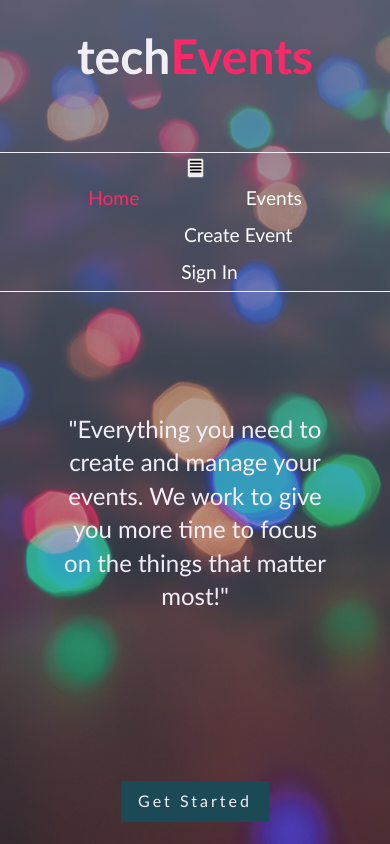
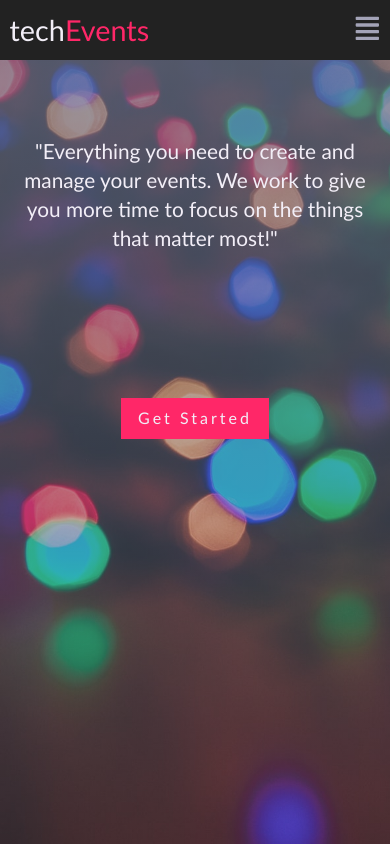
Before and after one commit to AbuchiKings/tech-Events, a React (Create React App) app: page / in a window 390 px wide. Shown: the top 844 px of the page. Built offline with nearby package versions, Linux system fonts and the light colour scheme.

Commit message:
chore: converted Navbar component to function component

```diff
--- a/src/App.css
+++ b/src/App.css
@@ -25,6 +25,10 @@ body {
   color: var(--mainBlack);
   font-family: 'Gill Sans', 'Gill Sans MT', Calibri, 'Trebuchet MS', sans-serif;
   line-height: 1.4;
+}
+
+ul li {
+  list-style-type: none;
 }
 
 h1 {
@@ -71,9 +75,9 @@ a:hover {
   text-decoration: none;
   letter-spacing: var(--mainSpacing);
   color: var(--mainWhite);
-  background: var(--charcoal);
+  background: var(--roseRed);
   padding: 0.4rem 0.9rem;
-  border: 3px solid var(--charcoal);
+  border: 3px solid var(--roseRed);
   transition: var(--mainTransition);
   cursor: pointer;
 }
@@ -102,103 +106,9 @@ header h1 {
   margin-bottom: 1.5em;
 }
 
-header .roseRed {
+.roseRed {
   color: var(--roseRed);
   font-family: 'Gill Sans', 'Gill Sans MT', Calibri;
-}
-
-header .navbar {
-  border-top: 1px solid var(--mainWhite);
-  border-bottom: 1px solid var(--mainWhite);
-  width: 100%;
-  font-size: 1.2em;
-  z-index: 1;
-  transition: background-color 0.3s linear;
-  -webkit-transition: background-color 0.3s linear;
-  -moz-transition: background-color 0.3s linear;
-  -ms-transition: background-color 0.3s linear;
-  -o-transition: background-color 0.3s linear;
-}
-
-header .sticky {
-  position: fixed;
-  top: 0;
-  padding-top: 20px;
-  padding-bottom: 20px;
-  background-color: var(--mainBlack);
-  display: flex;
-  justify-content: space-between;
-}
-
-header div {
-  display: inline-block;
-}
-
-header ul {
-  display: inline-block;
-  transition: var(--mainTransition);
-}
-
-ul li {
-  list-style-type: none;
-}
-
-header .logo {
-  display: inline-block;
-  width: 1px;
-  height: 1px;
-  font-size: 0px;
-  transition: var(--mainTransition);
-  -webkit-transition: var(--mainTransition);
-  -moz-transition: var(--mainTransition);
-  -ms-transition: var(--mainTransition);
-  -o-transition: var(--mainTransition);
-}
-
-header .nav-logo {
-  width: initial;
-  height: initial;
-  display: inline-block;
-  padding: 0px 20px 0px 20px;
-  overflow: visible;
-  font-size: 2em;
-}
-
-header .nav-logo a {
-  color: white;
-}
-
-header .nav-logo a:hover {
-  text-decoration: none;
-}
-
-header ul .nav-links {
-  display: inline-block;
-  padding: 5px 10px;
-}
-
-li.nav-links+li.nav-links {
-  margin-left: 4.5em;
-}
-
-li.nav-links:nth-of-type(1) {
-  color: var(--roseRed);
-}
-
-li.nav-links:nth-of-type(4) {
-  margin-right: 3em;
-}
-
-header ul .nav-links a {
-  color: white;
-}
-
-header ul .nav-links a:hover {
-  text-decoration: underline;
-}
-
-header .nav-links .active {
-  color: var(--roseRed)
 }
 
 header .catchPhrase {
@@ -212,6 +122,153 @@ header .catchPhrase {
 .header-btn {
   padding: 15px;
   background-color: var(--roseRed);
+}
+
+@media screen and (max-width: 768px) {
+  header h1 {
+    display: none;
+  }
+  header .catchPhrase {
+    font-size: 1.3em;
+    width: 90%;
+    margin: 5em auto 7em;
+  }
+}
+
+/*navbar */
+
+.navbar {
+  border-top: 1px solid var(--mainWhite);
+  border-bottom: 1px solid var(--mainWhite);
+  padding-left: 20px;
+  padding-right: 20px;
+  width: 100%;
+  font-size: 1.2em;
+  z-index: 1;
+  transition: background-color 0.3s linear;
+  -webkit-transition: background-color 0.3s linear;
+  -moz-transition: background-color 0.3s linear;
+  -ms-transition: background-color 0.3s linear;
+  -o-transition: background-color 0.3s linear;
+}
+
+.sticky {
+  position: fixed;
+  top: 0;
+  padding-top: 20px;
+  padding-bottom: 20px;
+  background-color: var(--mainBlack);
+  display: flex;
+  justify-content: space-between;
+  border: none;
+}
+
+.nav-header, .nav-div {
+  display: inline-block;
+}
+
+.logo {
+  display: inline-block;
+  width: 1px;
+  height: 1px;
+  font-size: 0px;
+  transition: var(--mainTransition);
+  -webkit-transition: var(--mainTransition);
+  -moz-transition: var(--mainTransition);
+  -ms-transition: var(--mainTransition);
+  -o-transition: var(--mainTransition);
+}
+
+.nav-logo {
+  width: initial;
+  height: initial;
+  display: inline-block;
+  overflow: visible;
+  font-size: 2em;
+}
+
+.logo a {
+  color: var(--mainWhite);
+}
+
+.logo, .nav-logo a:hover {
+  text-decoration: none;
+}
+
+.nav-btn {
+  display: none;
+}
+
+.nav-div ul .nav-links {
+  display: inline-block;
+  padding: 5px 1.5em;
+}
+
+.nav-div ul .nav-links a {
+  color: white;
+}
+
+.nav-div ul .nav-links a:hover {
+  text-decoration: underline;
+}
+
+.nav-links .active {
+  color: var(--roseRed)
+}
+
+@media screen and (max-width: 768px) {
+  .nav-header {
+    display: flex;
+    justify-content: space-between;
+  }
+  .logo {
+    width: initial;
+    height: initial;
+    display: inline-block;
+    overflow: visible;
+    font-size: 1.5em;
+  }
+  .navbar {
+    position: fixed;
+    top: 0;
+    padding: 0.5em;
+    background-color: var(--mainBlack);
+    display: block;
+    border: none;
+  }
+  .nav-btn {
+    display: inline-block;
+    background: transparent;
+    border: none;
+    cursor: pointer;
+    outline: none;
+  }
+  .nav-icon {
+    font-size: 2.0em;
+    color: var(--mainWhite);
+    color: var(--serenity);
+  }
+  .nav-div {
+    height: 0;
+    overflow: hidden;
+    transition: var(--mainTransition);
+    list-style-type: none;
+  }
+  .show-nav {
+    height: 9em;
+  }
+  .nav-div, .navbar ul {
+    display: block;
+    width: 100%;
+  }
+  .nav-div ul .nav-links {
+    display: block;
+    padding: 0.4em 0;
+    color: var(--mainBlack);
+    transition: var(--mainTransition);
+    text-align: center;
+    font-size: 1em;
+  }
 }
 
 /*Title*/
@@ -249,7 +306,6 @@ header .catchPhrase {
 .offer {
   flex: 1 1 260px;
   margin: 1em 1em;
-  margin-right: 0.5em;
   max-width: 320px;
   min-width: 260px;
   border: 1px solid #e5e5e5;
@@ -312,6 +368,21 @@ header .catchPhrase {
   text-decoration: underline;
 }
 
+@media screen and (max-width: 768px) {
+
+  .offer {
+    padding:0.5em;
+  }
+  .offer p {
+    width: initial;
+    height: initial;
+  }
+
+  .offers-text p {
+    font-size: 1.1em;
+  }
+}
+
 /*AuthPage**/
 
 .main {
@@ -342,12 +413,13 @@ div.form-wrapper {
 div.form-section>h1, div.form-section>p {
   text-align: center;
 }
+
 div.form-wrapper a {
   text-decoration: none;
   color: rgb(55, 142, 240);
 }
 
-div.form-section> p a:hover{
+div.form-section>p a:hover {
   text-decoration: underline;
 }
 
@@ -392,14 +464,13 @@ small a:hover {
   text-decoration: underline;
 }
 
-@media(max-width: 768px){
-  div.form-wrapper{
+@media(max-width: 768px) {
+  div.form-wrapper {
     margin: 0 auto;
   }
 }
+
 /*AuthPage Login**/
-
-
 
 div.login-center {
   margin-top: 3em;
--- a/src/components/Footer.js
+++ b/src/components/Footer.js
@@ -8,7 +8,7 @@ function Footer() {
         <footer>
             <div className="flex-container">
                 <div className="footer-about">
-                    <h5>About <Link>tech<span>Events</span></Link></h5>
+                    <h5>About <Link to="/">tech<span>Events</span></Link></h5>
                     <p>
                         Lorem ipsum dolor sit amet consectetur adipisicing elit.
                         Tempore libero, dolor vitae, deserunt quod illo provident
--- a/src/components/Header.js
+++ b/src/components/Header.js
@@ -1,74 +1,17 @@
 import React, { Component } from 'react'
 import { NavLink } from 'react-router-dom';
-import { FaAlignJustify } from 'react-icons/fa';
+import Navbar from './Navbar';
 
 
 class Header extends Component {
-    state = {
-        dispElements: false
-    };
-    navRef = React.createRef();
-
-
-
-    componentDidMount() {
-        console.log(this);
-        var navbar = this.navRef.current;
-        var sticky = this.navRef.current.offsetTop;
-
-        const stickyNavbar = () => {
-
-            if (window.pageYOffset >= sticky) {
-                navbar.classList.add("sticky");
-                this.setState({ dispElements: true });
-            } else if (window.pageYOffset < sticky) {
-                navbar.classList.remove("sticky");
-                this.setState({ dispElements: false });
-
-            }
-
-        }
-        window.addEventListener('scroll', stickyNavbar);
-
-    }
-
 
     render() {
         return (
             <>
                 <header>
                     <h1>tech<span className="roseRed">Events</span></h1>
+                    <Navbar/>
 
-                    <nav className="navbar" ref={this.navRef}>
-                        <div>
-
-                            <p className={this.props.displayNav ||
-                                this.state.dispElements ? "nav-logo logo" : "logo"}>
-                                <NavLink exact to="/">tech<span className="roseRed">Events</span></NavLink>
-                            </p>
-                            <button>
-                                <FaAlignJustify />
-                            </button>
-
-                        </div>
-
-                        <ul>
-
-                            <li className="nav-links">
-                                <NavLink to="/" activeClassName="active">Home</NavLink>
-                            </li>
-                            <li className="nav-links">
-                                <NavLink to="/events" activeClassName="active">Events</NavLink>
-                            </li>
-                            <li className="nav-links">
-                                <NavLink to="/create-event" activeClassName="active">Create Event</NavLink>
-                            </li>
-                            <li className="nav-links">
-                                <NavLink to="/auth/login" activeClassName="active">Sign In</NavLink>
-                            </li>
-
-                        </ul>
-                    </nav>
                     <div>
                         <p className="catchPhrase">
                             "Everything you need to create and manage your events.
@@ -76,7 +19,7 @@ class Header extends Component {
                     </p>
 
 
-                        <NavLink className="btn-primary" to="">Get Started</NavLink>
+                        <NavLink className="btn-primary" to="/auth/sign-up">Get Started</NavLink>
                     </div>
                 </header>
             </>
--- a/src/components/Login.js
+++ b/src/components/Login.js
@@ -1,5 +1,4 @@
 import React from 'react';
-import { Link } from 'react-router-dom';
 
 function Login() {
     return (
--- a/src/components/Navbar.js
+++ b/src/components/Navbar.js
@@ -1,67 +1,154 @@
-import React, { Component } from 'react'
 
-export default class Navbar extends Component {
-
-    state = {
-        dispElements: false
-    };
-    navRef = React.createRef();
+import React from 'react'
+import { NavLink } from 'react-router-dom';
+import { FaAlignJustify } from 'react-icons/fa';
+import { useState, useRef, useEffect } from 'react';
 
 
+export default function Navbar(props) {
+    const [displayAppName, setDisplayAppName] = useState(false)
+    const [isOpen, setIsOpen] = useState(false)
 
-    componentDidMount() {
-        console.log(this);
-        var navbar = this.navRef.current;
-        var sticky = this.navRef.current.offsetTop;
+    const navRef = useRef(null);
 
     const stickyNavbar = () => {
-            console.log(sticky);
-            if (window.pageYOffset >= sticky) {
+        const navbar = navRef.current;
+        if (navbar) {
+            let navOffsetTop = navRef.current.offsetTop;
+            if (window.pageYOffset > navOffsetTop) {
                 navbar.classList.add("sticky");
-                this.setState({ dispElements: true });
+                setDisplayAppName(true);
             } else {
                 navbar.classList.remove("sticky");
-                this.setState({ dispElements: false });
+                setDisplayAppName(false);
+
+            }
+        }
 
     }
 
+    useEffect(() => {
+        window.addEventListener('scroll', stickyNavbar);
+        return () => {
+            window.removeEventListener('scroll', stickyNavbar)
         }
-        window.addEventListener('scroll', stickyNavbar);
+    }, [])
+
+    const handleToggle = () => {
+
+        setIsOpen(!isOpen)
+    }
+
+    return (
+        <nav className="navbar" ref={navRef}>
+            <div className="nav-header">
+
+                <p className={props.displayNav ||
+                    displayAppName ? "nav-logo logo" : "logo"}>
+                    <NavLink exact to="/">tech<span className="roseRed">Events</span></NavLink>
+                </p>
+                <button type="button" className="nav-btn"  onClick={handleToggle}>
+                    <FaAlignJustify className="nav-icon" />
+                </button>
+
+            </div>
+            <div  className={isOpen ?
+                        "nav-div show-nav" : "nav-div"}>
+                <ul>
+
+                    <li className="nav-links">
+                        <NavLink to="/" activeClassName="active">Home</NavLink>
+                    </li>
+                    <li className="nav-links">
+                        <NavLink to="/events" activeClassName="active">Events</NavLink>
+                    </li>
+                    <li className="nav-links">
+                        <NavLink to="/create-event" activeClassName="active">Create Event</NavLink>
+                    </li>
+                    <li className="nav-links">
+                        <NavLink to="/auth/login" activeClassName="active">Sign In</NavLink>
+                    </li>
+
+                </ul>
+            </div>
+
+        </nav>
+    )
 
 }
 
 
-    render() {
 
-        return (
-            <nav className="navbar" >
 
-                <p className={this.props.displayNav ? "nav-logo logo" : "logo"}>
-                    <a href="">tech<span className="roseRed">Events</span></a>
-                </p>
+// import React, { Component } from 'react'
+// import { NavLink } from 'react-router-dom';
+// import { FaAlignJustify } from 'react-icons/fa';
+
+
+// export default class Navbar extends Component {
+
+//     state = {
+//         dispElements: false
+//     };
+//     navRef = React.createRef();
 
 
 
-                <ul>
+//     componentDidMount() {
+//         console.log(this);
+//         var navbar = this.navRef.current;
+//         var sticky = this.navRef.current.offsetTop;
 
-                    <li className="nav-links">
-                        <a href="">Home</a>
-                    </li>
-                    <li className="nav-links">
-                        <a href="">Events</a>
-                    </li>
-                    <li className="nav-links">
-                        <a href="">Create Event</a>
-                    </li>
-                    <li className="nav-links">
-                        <a href="">Sign In</a>
-                    </li>
+//         const stickyNavbar = () => {
+//             console.log(sticky);
+//             if (window.pageYOffset >= sticky) {
+//                 navbar.classList.add("sticky");
+//                 this.setState({ dispElements: true });
+//             } else {
+//                 navbar.classList.remove("sticky");
+//                 this.setState({ dispElements: false });
 
-                </ul>
+//             }
+
+//         }
+//         window.addEventListener('scroll', stickyNavbar);
+
+//     }
 
 
+//     render() {
 
-            </nav>
-        )
-    }
-}
+//         return (
+//             <nav className="navbar" ref={this.navRef}>
+//                 <div>
+
+//                     <p className={this.props.displayNav ||
+//                         this.state.dispElements ? "nav-logo logo" : "logo"}>
+//                         <NavLink exact to="/">tech<span className="roseRed">Events</span></NavLink>
+//                     </p>
+//                     <button>
+//                         <FaAlignJustify />
+//                     </button>
+
+//                 </div>
+
+//                 <ul>
+
+//                     <li className="nav-links">
+//                         <NavLink to="/" activeClassName="active">Home</NavLink>
+//                     </li>
+//                     <li className="nav-links">
+//                         <NavLink to="/events" activeClassName="active">Events</NavLink>
+//                     </li>
+//                     <li className="nav-links">
+//                         <NavLink to="/create-event" activeClassName="active">Create Event</NavLink>
+//                     </li>
+//                     <li className="nav-links">
+//                         <NavLink to="/auth/login" activeClassName="active">Sign In</NavLink>
+//                     </li>
+
+//                 </ul>
+//             </nav>
+//         )
+//     }
+// }
--- a/src/components/Offers.js
+++ b/src/components/Offers.js
@@ -37,7 +37,7 @@ function Offers() {
 
     return (
         <section className="offers-section">
-            <Title title="What we will help you with" />
+            <Title title="What we offer" />
             <div className="offers-center">
                 {offers.map((item, i) => {
                     return (
@@ -60,7 +60,7 @@ function Offers() {
             <div className="offers-text">
                 <h3>Why us?</h3>
                 <p>
-                    With our ulimited connection, you get access to millions of potential attendeeees.
+                    With our ulimited connection, you get access to millions of potential attendees.
                     Not just anybody, but the target aundience that are most relevant to you. We have
                     perfected the technology of targeted marketing. <Link to="/">Get started</Link> today
                     and take advatage of these amazing offers.
--- a/src/pages/AuthPage.js
+++ b/src/pages/AuthPage.js
@@ -2,7 +2,6 @@ import React from 'react';
 import Login from './../components/Login';
 import { Link, Switch, Route, Redirect } from 'react-router-dom';
 import SignUp from './../components/SignUp';
-import ReactCSSTransitionGroup from 'react-addons-css-transition-group';
 
 function AuthPage(props) {
     console.log(props.location.pathname)
```
Lines whose indentation alone changed are shown as unchanged.
